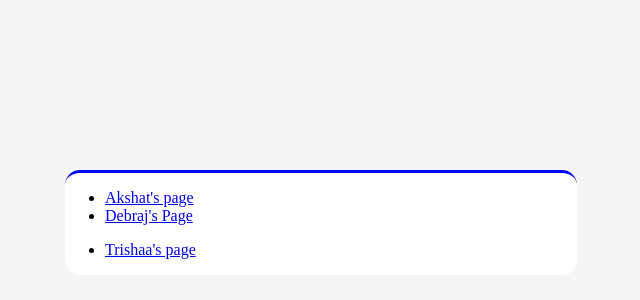
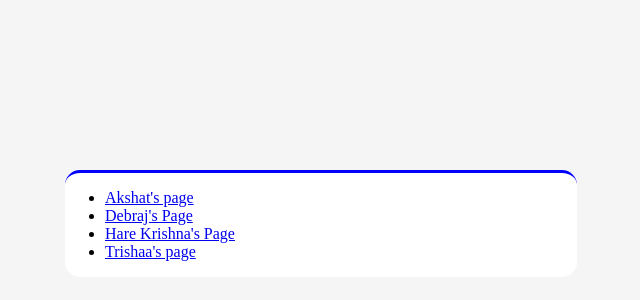
Before and after one commit to AdityaMundada08/Prodex-App-Dev-Team-1, a plain HTML site: page index.htm in a window 1280 px wide. Shown: the part 150-450 px from the top of the page, without its empty margins (319-959 px from the left). Drawn offline with Linux system fonts and the light colour scheme.

Commit message:
Update index.htm

```diff
--- a/index.htm
+++ b/index.htm
@@ -32,8 +32,9 @@
             <li>
                 <a href="./page2.html">Debraj's Page</a>
             </li>
-        </ul>
-        <ul>
+            <li>
+                <a href="./page3.html">Hare Krishna's Page</a>
+            </li>
             <li>
                 <a href="./page1.htm">Trishaa's page</a>
             </li>
```
